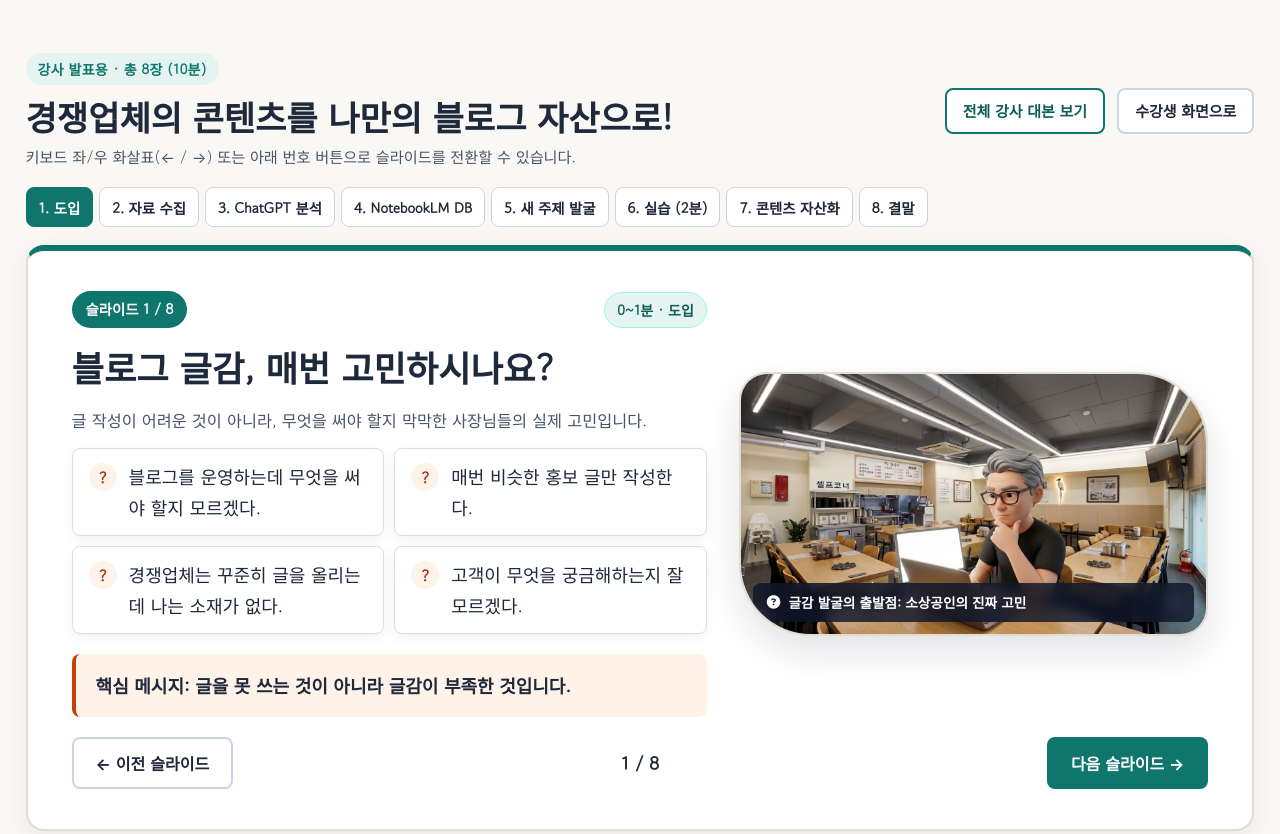
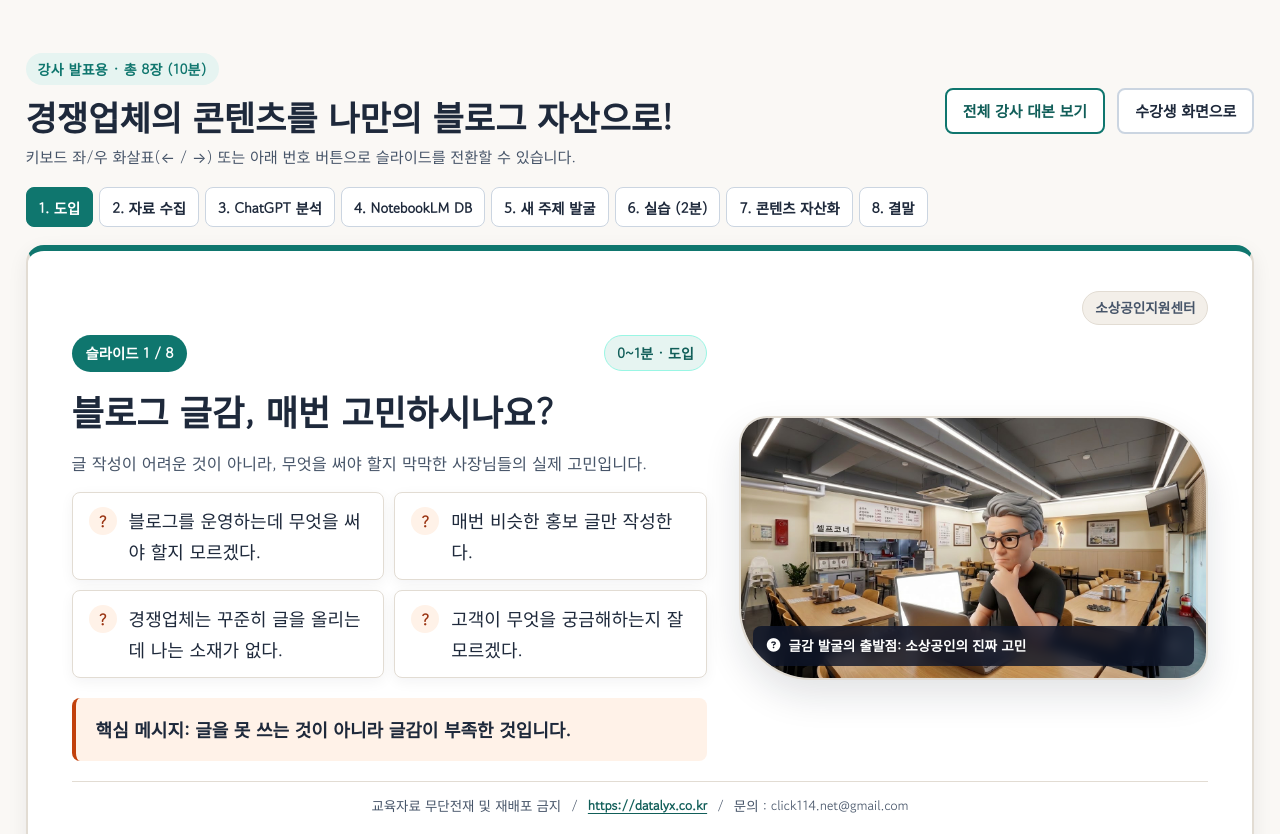
Before and after one commit to badastar/bbedori-ai, a plain HTML site: page slides.html in a window 1280 px wide. Shown: the part 75-909 px from the top of the page. Drawn offline with Linux system fonts and the light colour scheme; a web font is replaced by a local one.

Commit message:
feat: 슬라이드 우측 상단 소상공인지원센터 대상 배지 및 하단 저작권·datalyx 새창 링크 추가

```diff
--- a/assets/css/style.css
+++ b/assets/css/style.css
@@ -2109,6 +2109,54 @@ section[id],
   }
 }
 
+/* 슬라이드 상단 수강 대상 표시 & 하단 저작권/문의 바 */
+.slide-audience-bar {
+  display: flex;
+  justify-content: flex-end;
+  align-items: center;
+  margin-bottom: 10px;
+  flex-shrink: 0;
+}
+
+.slide-audience-tag {
+  display: inline-flex;
+  align-items: center;
+  gap: 6px;
+  padding: 4px 12px;
+  border-radius: 999px;
+  background: var(--bg-subtle);
+  border: 1px solid var(--border-light);
+  color: var(--text-secondary);
+  font-size: 0.85rem;
+  font-weight: 800;
+}
+
+.slide-copyright-bar {
+  margin-top: 20px;
+  padding-top: 12px;
+  border-top: 1px solid var(--border-light);
+  display: flex;
+  flex-wrap: wrap;
+  align-items: center;
+  justify-content: center;
+  gap: 6px 10px;
+  font-size: 0.84rem;
+  color: var(--text-secondary);
+  text-align: center;
+  flex-shrink: 0;
+}
+
+.slide-copyright-bar a {
+  color: var(--brand-teal-dark);
+  font-weight: 700;
+  text-decoration: underline;
+  text-underline-offset: 2px;
+}
+
+.slide-copyright-bar a:hover {
+  color: var(--brand-teal);
+}
+
 .slide-controls {
   display: flex;
   flex-wrap: wrap;
--- a/slides.html
+++ b/slides.html
@@ -84,6 +84,10 @@
       </div>
 
       <div class="slide-stage">
+        <div class="slide-audience-bar">
+          <span class="slide-audience-tag">소상공인지원센터</span>
+        </div>
+
         <!-- 슬라이드 1 -->
         <article class="slide-panel" data-slide-panel id="slide-1">
           <div class="slide-hero-layout">
@@ -453,6 +457,14 @@
           </div>
         </article>
 
+        <div class="slide-copyright-bar">
+          <span>교육자료 무단전재 및 재배포 금지</span>
+          <span aria-hidden="true">/</span>
+          <a href="https://datalyx.co.kr" target="_blank" rel="noopener noreferrer">https://datalyx.co.kr</a>
+          <span aria-hidden="true">/</span>
+          <span>문의 : click114.net@gmail.com</span>
+        </div>
+
         <div class="slide-controls">
           <button type="button" class="btn btn--outline" data-slide-prev>← 이전 슬라이드</button>
           <strong data-slide-counter aria-live="polite">1 / 8</strong>
```
Also changed, not shown: blog-class.html (+12 -0 lines).
